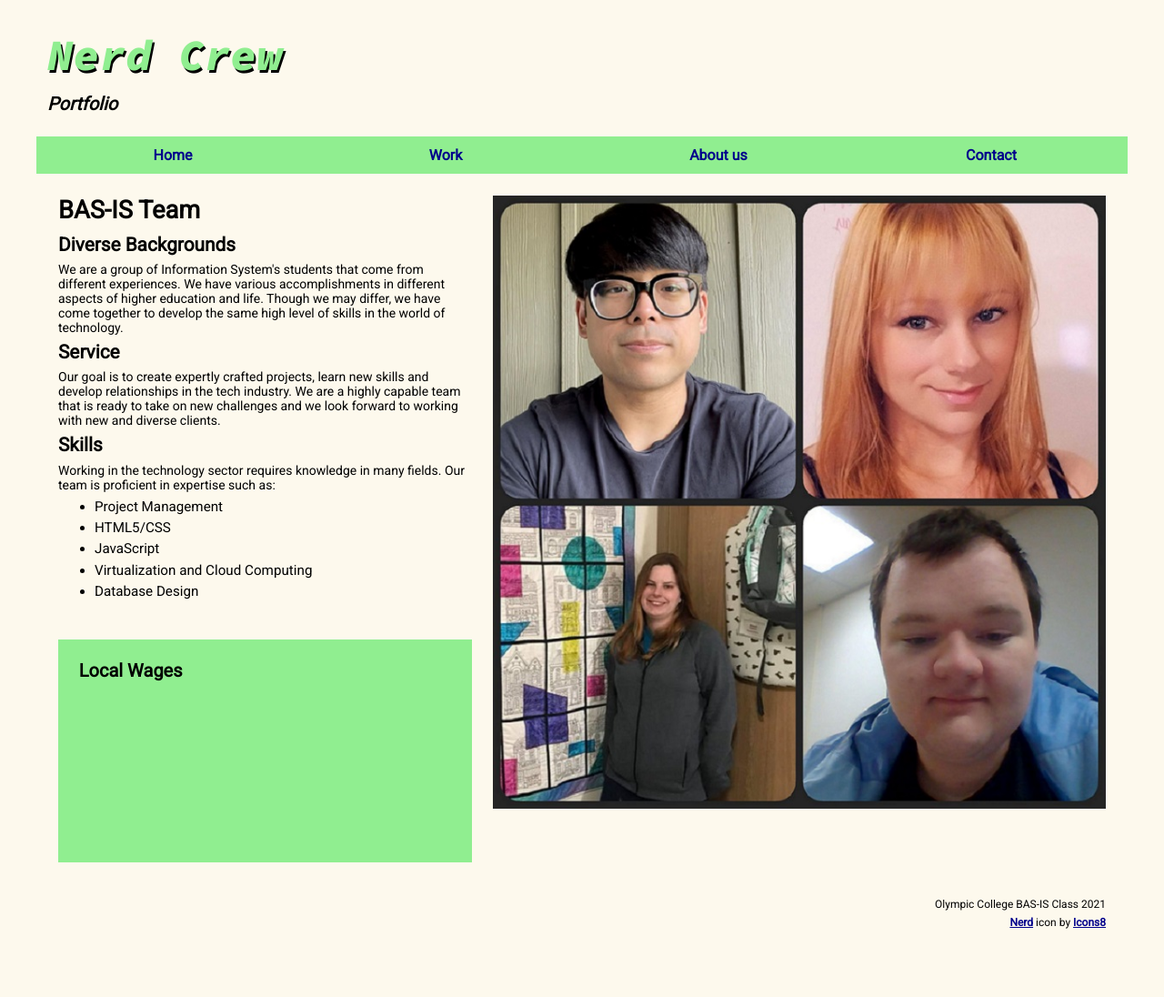
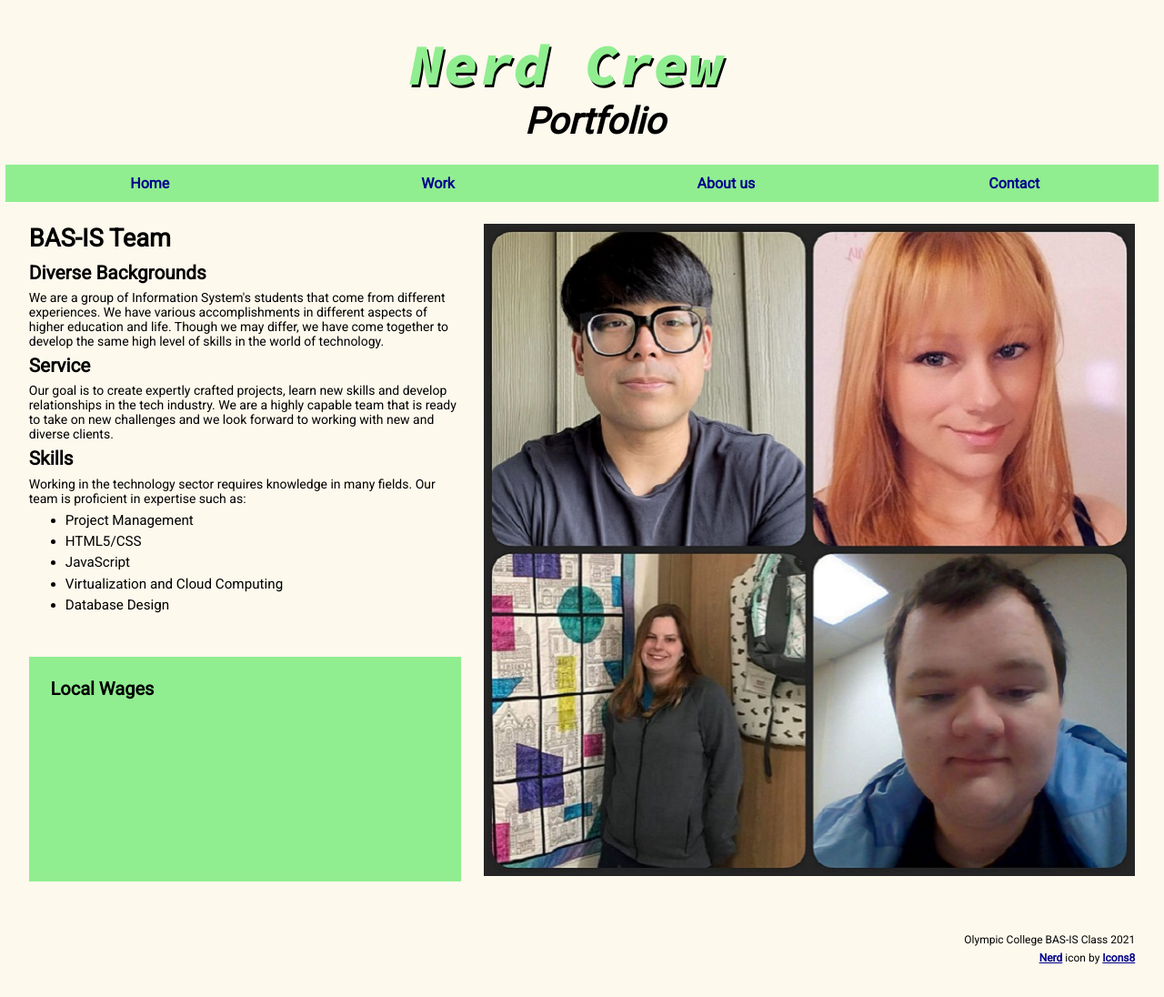
Before and after one commit to sleepyquilts/portfolioproject1, a PHP site: page /index.html in a window 1280 px wide. Shown: the whole page at 91% size. Before the commit the page ends 1021 px from the top, so only its background shows below. Run offline with PHP 8.4, Linux system fonts and the light colour scheme; some libraries are stand-ins or nearby versions.

Commit message:
Centered name, fixed picture alignment

```diff
--- a/styles/main.css
+++ b/styles/main.css
@@ -3,8 +3,8 @@
 body {
 	font-family: 'Roboto', Arial, Helvetica, sans-serif;
     font-size: 100%;
-    width: 96%;
-    max-width: 1200px;
+    width: 99%;
+    max-width: 1300px;
 	background-color: #FDF9ED;
 	margin: 15px auto;
 	padding: 15px 0;
@@ -46,20 +46,21 @@
     sans-serif;
     font-family: 'Source Code Pro',
     monospace;
-	font-size: 3em;
+	font-size: 4em;
     color: #90ee90;
     text-shadow: 2px 3px 0 black;
-    margin-left: 1%;
-	margin-bottom: .25em;
+    margin-left: 35%;
+
 }
 header h3 {
-	font-size: 1.25em;
+	font-size: 2.5em;
 	font-style: italic;
     margin-left: 1%;
+	margin-left: 45%;
 }
 header img {
     width: 8%;
-    max-width: 80px;
+    max-width: 100px;
     min-width: 40px;
 	float: left;
 	margin-left: 2%;
@@ -161,12 +162,14 @@
 	margin-bottom: 0.35em;
 }
 
+
+
 #contact_us { margin-top: 1em; }
 a.date_passed  { color: gray; }
 
 /* the styles for the sidebar */
 aside {
-    max-height: 320px;
+    max-height: 180px;
     min-height: 200px;
 	padding: 5%;
 	background-color: #90ee90;
@@ -277,7 +280,7 @@
 	    padding-right: 0;
     }
     aside {
- 	    width: 92%;
+ 	    width: 88%;
         margin: 0 2%;
         padding: 2%;
     }
```
